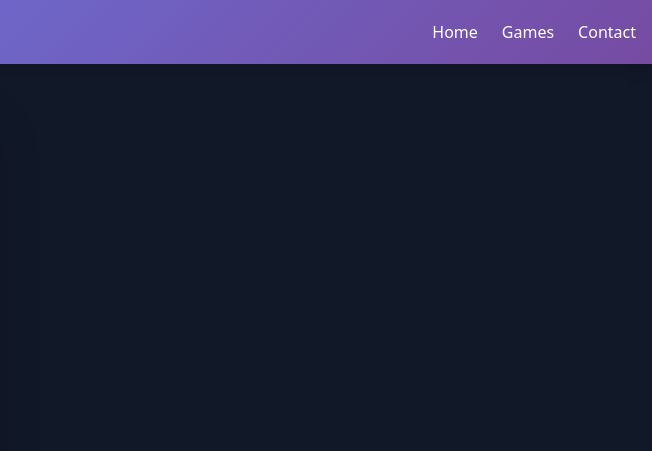
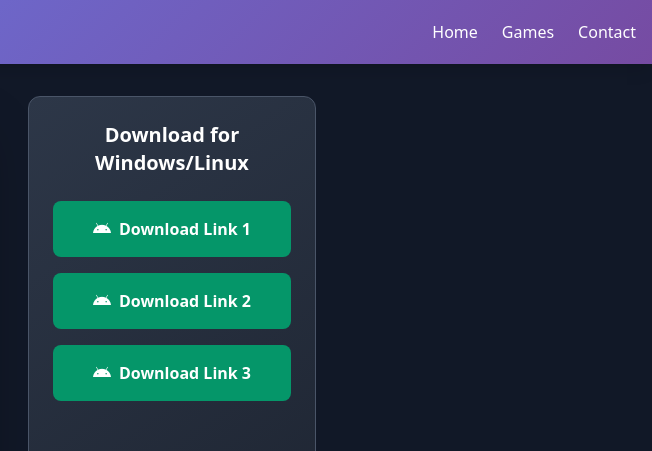
Before and after one commit to wildgames/lawschool, a plain HTML site: page index.html in a window 1280 px wide. Shown: the top 451 px of the page, 628-1280 px from the left. Drawn offline with nearby package versions, Linux system fonts and the light colour scheme.

Commit message:
Update index.html

```diff
--- a/index.html
+++ b/index.html
@@ -91,6 +91,22 @@
 </div>
 </div>
 
+        <div class="game-card rounded-xl p-6">
+  <h3 class="text-xl font-semibold mb-6 text-center">Download for Windows/Linux</h3>
+  <div class="space-y-4">
+    <a href="https://workupload.com/archive/nW9njwJuER" class="download-btn bg-green-600 hover:bg-green-700 text-white font-bold py-4 px-6 rounded-lg block text-center">
+      <i class="fab fa-android mr-2"></i>Download Link 1
+    </a>
+    <a href="https://pixeldrain.com/l/5guEsxGW" class="download-btn bg-green-600 hover:bg-green-700 text-white font-bold py-4 px-6 rounded-lg block text-center">
+      <i class="fab fa-android mr-2"></i>Download Link 2
+    </a>
+	<a href="https://akirabox.com/M2BGwkJ05Gj4/folder" class="download-btn bg-green-600 hover:bg-green-700 text-white font-bold py-4 px-6 rounded-lg block text-center">
+      <i class="fab fa-android mr-2"></i>Download Link 3
+    </a>
+  </div>
+</div>
+</div>
+
       <!-- Right Ad Space
       <div class="lg:col-span-1">
         <div class="ad-space rounded-lg p-8 text-center text-gray-600 mb-8">
```
